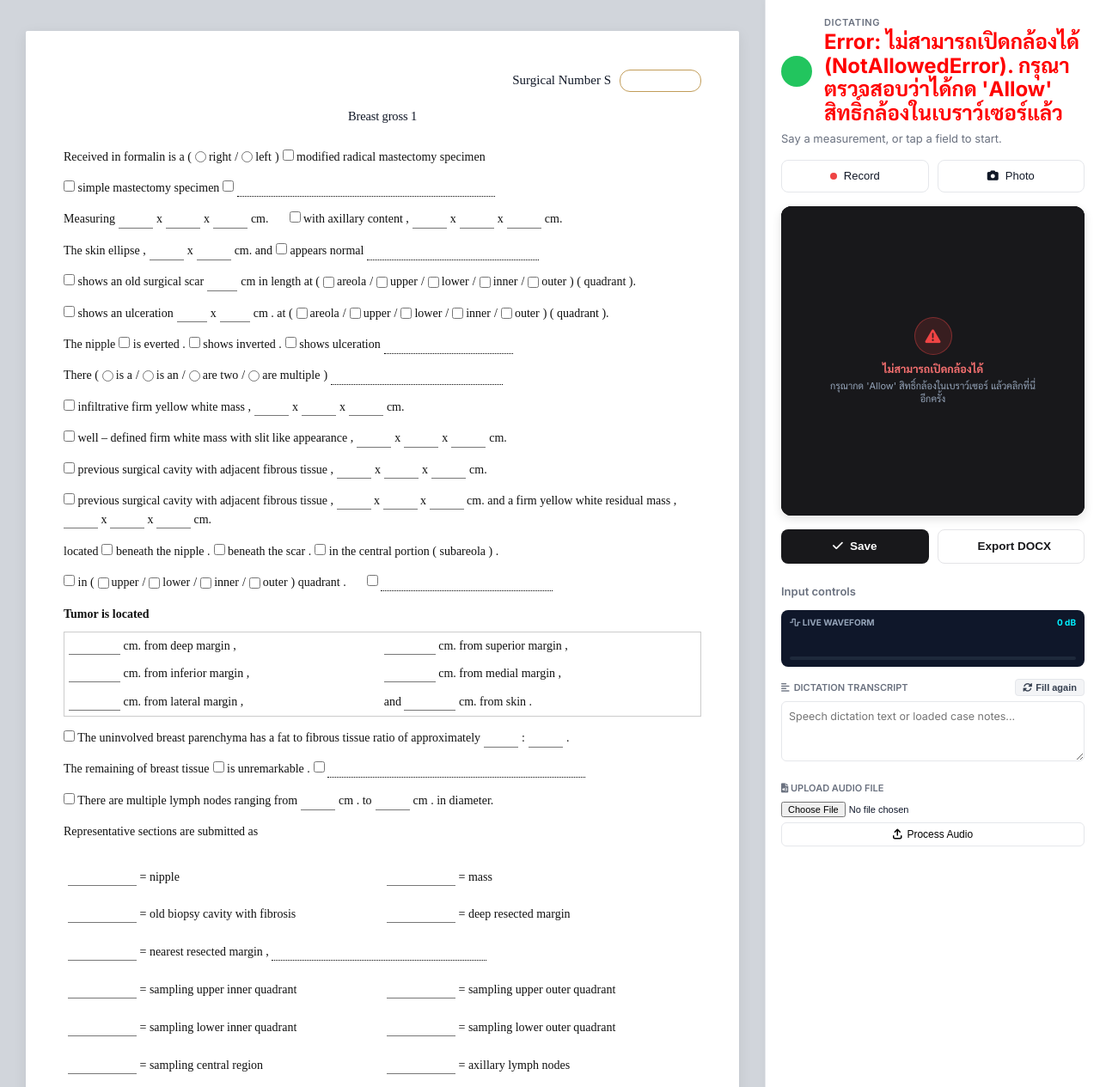
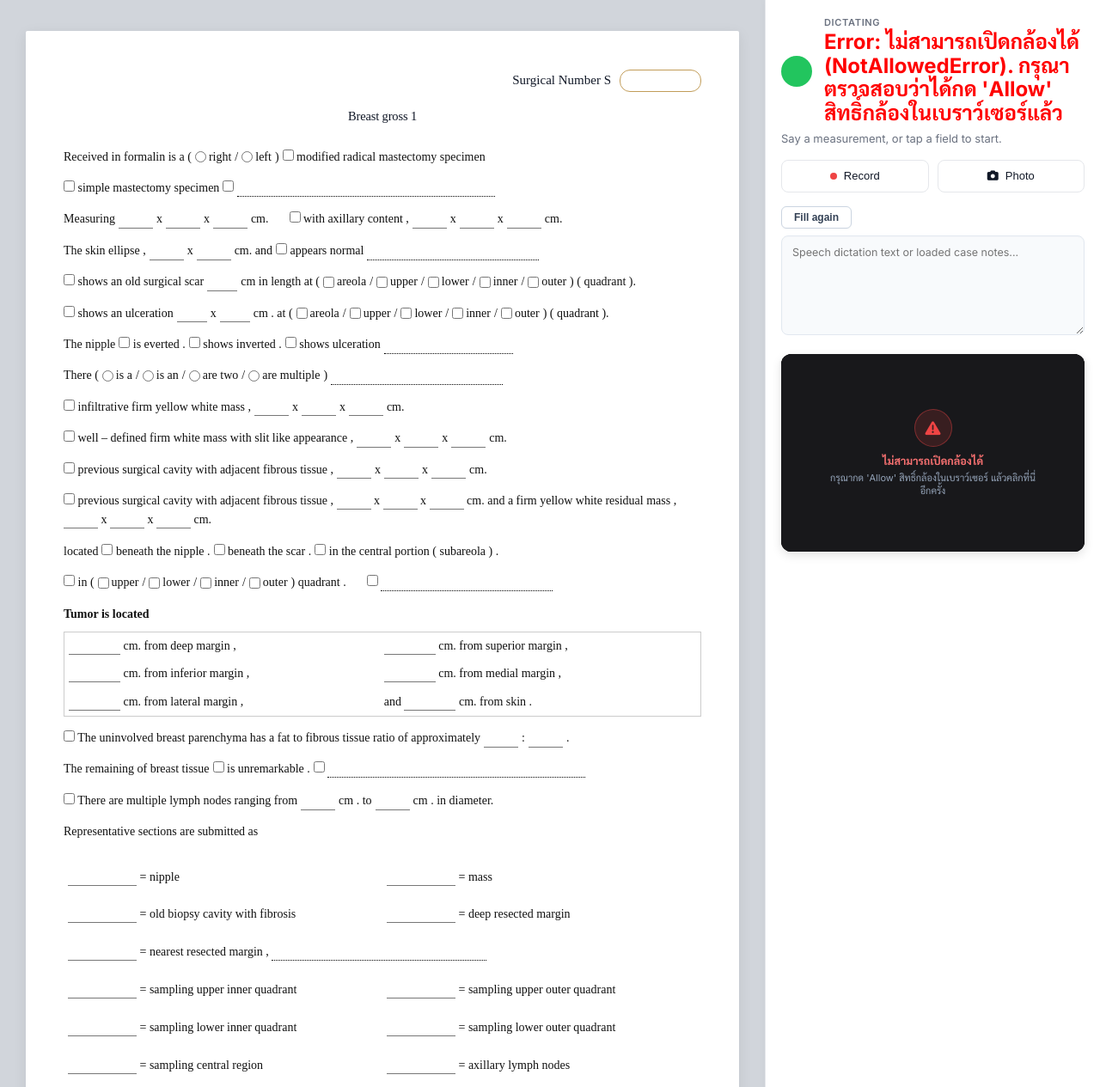
Before and after one commit to roojask/app_pathology_7-7-2569, a Flask app: page / in a window 1280 px wide. Shown: the part 56-1321 px from the top of the page at 86% size. Run offline with Flask 3, Linux system fonts and the light colour scheme; some libraries are stand-ins or nearby versions.

Commit message:
feat: match workstation view to mockup when viewing case history with audio, transcription, and camera

```diff
--- a/app.py
+++ b/app.py
@@ -570,6 +570,125 @@ def export_fhir_record(history_id):
     response.headers["Content-type"] = "application/json; charset=utf-8"
     return response
 
+def synthesize_transcription_from_data(data: dict) -> str:
+    """
+    Synthesizes fluent clinical pathology dictation text from structured form data
+    for historical cases that did not store raw speech transcripts.
+    """
+    if not data:
+        return ""
+
+    parts = []
+    # 1. Specimen & Procedure
+    side = data.get("s1_side", "").strip()
+    proc = data.get("s2_proc", "").strip()
+    if proc == "modified":
+        proc_desc = "modified radical mastectomy specimen"
+    elif proc == "simple":
+        proc_desc = "simple mastectomy specimen"
+    else:
+        proc_desc = "mastectomy specimen"
+
+    specimen_lead = "Received in formalin is a"
+    if side:
+        specimen_lead += f" {side}"
+    specimen_lead += f" {proc_desc}"
+
+    s3_dims = data.get("s3_dims") or []
+    valid_s3 = [str(d) for d in s3_dims if str(d).strip()]
+    if valid_s3:
+        specimen_lead += f" measuring {' x '.join(valid_s3)} cm."
+    else:
+        specimen_lead += "."
+
+    s4_dims = data.get("s4_dims") or []
+    valid_s4 = [str(d) for d in s4_dims if str(d).strip()]
+    if data.get("s4_check") or valid_s4:
+        if valid_s4:
+            specimen_lead += f" with axillary content measuring {' x '.join(valid_s4)} cm."
+        else:
+            specimen_lead += " with axillary content."
+    parts.append(specimen_lead)
+
+    # 2. Skin ellipse and scar
+    s5_dims = data.get("s5_dims") or []
+    valid_s5 = [str(d) for d in s5_dims if str(d).strip()]
+    skin_details = []
+    if valid_s5:
+        skin_details.append(f"The skin ellipse measures {' x '.join(valid_s5)} cm")
+    if data.get("s5_appears_normal"):
+        skin_details.append("appears normal")
+    if skin_details:
+        parts.append(", ".join(skin_details) + ".")
+
+    if data.get("s6_check") or data.get("s7_len") or data.get("s7_locs"):
+        scar_text = "Shows an old surgical scar"
+        if data.get("s7_len"):
+            scar_text += f" {data.get('s7_len')} cm in length"
+        locs = data.get("s7_locs") or []
+        if locs:
+            scar_text += f" at ({', '.join(locs)}) quadrant"
+        parts.append(scar_text + ".")
+
+    if data.get("s8_check") or data.get("s8_dims") or data.get("s8_locs"):
+        s8_dims = data.get("s8_dims") or []
+        valid_s8 = [str(d) for d in s8_dims if str(d).strip()]
+        ulc_text = "Shows an ulceration"
+        if valid_s8:
+            ulc_text += f" measuring {' x '.join(valid_s8)} cm"
+        s8_locs = data.get("s8_locs") or []
+        if s8_locs:
+            ulc_text += f" at ({', '.join(s8_locs)}) quadrant"
+        parts.append(ulc_text + ".")
+
+    if data.get("s9_val"):
+        parts.append(f"The nipple {data.get('s9_val')}.")
+
+    # 3. Tumor / Mass
+    grammar = data.get("s10_grammar", "is a")
+    masses = []
+    if data.get("s10_infiltrative") or data.get("s10_inf_dims"):
+        inf_dims = [str(d) for d in (data.get("s10_inf_dims") or []) if str(d).strip()]
+        d_str = f" measuring {' x '.join(inf_dims)} cm" if inf_dims else ""
+        masses.append(f"infiltrative firm yellow white mass{d_str}")
+
+    if data.get("s10_well") or data.get("s10_well_dims"):
+        well_dims = [str(d) for d in (data.get("s10_well_dims") or []) if str(d).strip()]
+        d_str = f" measuring {' x '.join(well_dims)} cm" if well_dims else ""
+        masses.append(f"well-defined firm white mass with slit like appearance{d_str}")
+
+    if data.get("s10_prev1") or data.get("s10_prev1_dims"):
+        p1_dims = [str(d) for d in (data.get("s10_prev1_dims") or []) if str(d).strip()]
+        d_str = f" measuring {' x '.join(p1_dims)} cm" if p1_dims else ""
+        masses.append(f"previous surgical cavity with adjacent fibrous tissue{d_str}")
+
+    quad_vals = data.get("s10_5_quadrant_vals") or []
+    loc_clause = f" located at ({' '.join(quad_vals)}) quadrant" if quad_vals else ""
+
+    if masses:
+        parts.append(f"There {grammar} {', and '.join(masses)}{loc_clause}.")
+
+    # 4. Margins
+    margin_items = []
+    for m_key, m_name in [("s11_deep", "deep"), ("s11_superior", "superior"), ("s11_inferior", "inferior"),
+                          ("s11_medial", "medial"), ("s11_lateral", "lateral"), ("s11_skin", "skin")]:
+        val = data.get(m_key)
+        if val:
+            margin_items.append(f"{m_name} margin is {val} cm")
+    if margin_items:
+        parts.append("Resection margins: " + ", ".join(margin_items) + ".")
+
+    # 5. Lymph nodes
+    if data.get("s14_check") or data.get("s14_num") or data.get("s14_min") or data.get("s14_max"):
+        ln_text = "Axillary lymph nodes identified"
+        if data.get("s14_num"):
+            ln_text += f", total {data.get('s14_num')} nodes found"
+        if data.get("s14_min") or data.get("s14_max"):
+            ln_text += f" ranging from {data.get('s14_min', '')} to {data.get('s14_max', '')} cm"
+        parts.append(ln_text + ".")
+
+    return " ".join(parts)
+
 @app.route("/history/load/<int:history_id>")
 @login_required
 def load_history(history_id):
@@ -587,8 +706,43 @@ def load_history(history_id):
         return redirect(url_for('history'))
 
     flags = generate_confidence_flags(data)
+
+    # Check or synthesize transcription
     transcription = data.get("transcription") or data.get("transcription_text") or ""
+    if not transcription or not transcription.strip():
+        transcription = synthesize_transcription_from_data(data)
+        # Persist synthesized transcription into database for fast subsequent loads
+        try:
+            data["transcription"] = transcription
+            history_record.form_data = json.dumps(data)
+            db.session.commit()
+        except Exception as update_err:
+            db.session.rollback()
+            print(f"[load_history update_err] {update_err}")
+
     audio_fn = history_record.audio_filename or data.get("audio_filename") or ""
+
+    # Ensure PDF and DOCX files are present on disk for immediate viewing/downloading
+    pdf_filename = f"case_{history_id}.pdf"
+    pdf_path = Config.OUTPUT_DIR / pdf_filename
+    if not pdf_path.exists() and Config.PDF_TEMPLATE_PATH.exists():
+        try:
+            process_pdf_15_sections(Config.PDF_TEMPLATE_PATH, pdf_path, data)
+        except Exception as pe:
+            print(f"[load_history PDF Error] {pe}")
+            pdf_filename = None
+
+    docx_filename = f"case_{history_id}.docx"
+    docx_path = Config.OUTPUT_DIR / docx_filename
+    if not docx_path.exists():
+        try:
+            from src.export.docx_exporter import generate_docx_document
+            docx_buf = generate_docx_document(data)
+            with open(docx_path, "wb") as f:
+                f.write(docx_buf.getvalue())
+        except Exception as de:
+            print(f"[load_history DOCX Error] {de}")
+            docx_filename = None
 
     flash("History loaded successfully.", "success")
     return render_template(
@@ -596,8 +750,13 @@ def load_history(history_id):
         data=data,
         flags=flags,
         transcription=transcription,
-        audio_filename=audio_fn
+        audio_filename=audio_fn,
+        pdf_filename=pdf_filename,
+        docx_filename=docx_filename,
+        loaded_history_id=history_id,
+        loaded_surgical_no=history_record.surgical_number
     )
+
 
 if __name__ == "__main__":
     if Config.USE_HTTPS and Config.SSL_CERT_PATH.exists() and Config.SSL_KEY_PATH.exists():
--- a/static/script.js
+++ b/static/script.js
@@ -1038,6 +1038,15 @@ document.addEventListener('DOMContentLoaded', function () {
                 startCameraDirectly();
             }
         });
+
+        // Automatically start camera if user already granted permission
+        if (navigator.permissions && navigator.permissions.query) {
+            navigator.permissions.query({ name: 'camera' }).then(function(res) {
+                if (res.state === 'granted' && !isCameraRunning) {
+                    startCameraDirectly();
+                }
+            }).catch(function() {});
+        }
     }
 
     const btnCameraFlip = document.getElementById('btn-camera-flip');
--- a/static/style.css
+++ b/static/style.css
@@ -735,8 +735,8 @@ body {
 .camera-feed-box {
     position: relative;
     width: 100%;
-    height: 360px;
-    min-height: 360px;
+    height: 230px;
+    min-height: 230px;
     flex-shrink: 0;
     overflow: hidden;
     background: #000000;
@@ -1039,62 +1039,103 @@ body {
     transition: width 0.05s ease-out;
 }
 
-.transcript-box-wrapper {
-    margin-bottom: 4px;
+/* Sidebar Audio Playback Card (Matching Reference Mockup) */
+.sidebar-audio-box {
+    background: #f8fafc;
+    border: 1px solid #e2e8f0;
+    border-radius: 8px;
+    padding: 6px 10px;
+    margin-bottom: 12px;
+    display: flex;
+    align-items: center;
+    gap: 8px;
+    box-shadow: 0 1px 3px rgba(0,0,0,0.03);
 }
 
-.transcript-header-row {
+.btn-audio-clear {
+    width: 26px;
+    height: 26px;
+    min-width: 26px;
+    border-radius: 4px;
+    background: #475569;
+    color: #ffffff;
+    border: none;
+    cursor: pointer;
     display: flex;
-    justify-content: space-between;
     align-items: center;
-    margin-bottom: 6px;
+    justify-content: center;
+    font-size: 11px;
+    transition: background 0.15s ease;
 }
 
-.transcript-label {
-    font-size: 11px;
-    font-weight: 600;
-    color: #6b7280;
-    text-transform: uppercase;
-    display: flex;
-    align-items: center;
-    gap: 5px;
+.btn-audio-clear:hover {
+    background: #1e293b;
+}
+
+.fill-again-row {
+    margin-bottom: 8px;
 }
 
 .btn-fill-again {
-    background: #f3f4f6;
-    border: 1px solid #e5e7eb;
-    border-radius: 4px;
-    padding: 3px 8px;
-    font-size: 11px;
+    background: #ffffff;
+    border: 1px solid #cbd5e1;
+    border-radius: 6px;
+    padding: 5px 14px;
+    font-size: 12px;
     font-weight: 600;
+    color: #334155;
     cursor: pointer;
-    color: #374151;
     display: inline-flex;
     align-items: center;
-    gap: 4px;
-    transition: all 0.15s;
+    gap: 6px;
+    box-shadow: 0 1px 2px rgba(0,0,0,0.03);
+    transition: all 0.15s ease;
 }
 
 .btn-fill-again:hover {
-    background: #e5e7eb;
+    background: #f1f5f9;
+    border-color: #94a3b8;
+    color: #0f172a;
 }
 
-#sidebar-transcription-box {
+.transcript-box-wrapper {
+    margin-bottom: 12px;
+}
+
+.sidebar-transcript-area {
     width: 100%;
-    border: 1px solid #e5e7eb;
-    border-radius: 6px;
-    padding: 8px;
+    box-sizing: border-box;
+    background: #f8fafc;
+    border: 1px solid #e2e8f0;
+    border-radius: 8px;
+    padding: 10px 12px;
     font-size: 12.5px;
-    line-height: 1.4;
-    color: #111827;
+    line-height: 1.5;
+    color: #334155;
     font-family: inherit;
     resize: vertical;
     outline: none;
-    box-sizing: border-box;
+    min-height: 90px;
+    box-shadow: inset 0 1px 2px rgba(0,0,0,0.02);
 }
 
-#sidebar-transcription-box:focus {
-    border-color: #9ca3af;
+.sidebar-transcript-area:focus {
+    border-color: #94a3b8;
+    background: #ffffff;
+}
+
+.case-loaded-pill {
+    display: inline-flex;
+    align-items: center;
+    gap: 6px;
+    padding: 4px 10px;
+    border-radius: 9999px;
+    background: #ecfdf5;
+    color: #059669;
+    border: 1px solid #a7f3d0;
+    font-size: 12px;
+    font-weight: 700;
+    margin-left: 6px;
 }
 
 .audio-upload-wrapper {
--- a/templates/index.html
+++ b/templates/index.html
@@ -21,6 +21,11 @@
                 <a href="{{ url_for('dashboard') }}" class="nav-pill">Dashboard</a>
                 <a href="{{ url_for('index') }}" class="nav-pill active">Form</a>
                 <a href="{{ url_for('history') }}" class="nav-pill">History</a>
+                {% if loaded_history_id %}
+                <span class="case-loaded-pill" title="กำลังเปิดดูประวัติเคสนี้">
+                    <i class="fa-solid fa-folder-open"></i> {{ loaded_surgical_no or ("Case #" ~ loaded_history_id) }}
+                </span>
+                {% endif %}
             </nav>
         </div>
 
@@ -626,7 +631,7 @@
             </div>
         </div> <!-- End of .document-canvas -->
 
-        <!-- Right: Modern Workstation Sidebar (Matching Mockup) -->
+        <!-- Right: Modern Workstation Sidebar (Matching User Reference) -->
         <aside class="workstation-sidebar">
 
             <!-- 1. Dictating Status Header -->
@@ -643,16 +648,42 @@
             <!-- 2. Dual Top Buttons: [ ● Record ] & [ 📷 Photo ] -->
             <div class="sidebar-top-btn-row">
                 <button type="button" class="btn-sidebar-pill" id="btn-mic-toggle">
-                    <span class="btn-dot-red"></span> Record
+                    <span class="btn-dot-red"></span> <span id="btn-mic-text">Record</span>
                 </button>
                 <button type="button" class="btn-sidebar-pill" id="btn-camera-toggle">
                     <i class="fa-solid fa-camera"></i> Photo
                 </button>
             </div>
 
-            <!-- 3. Clean Camera Card with Gesture Grid -->
-            <div class="camera-card-clean">
-                <div class="camera-feed-box" id="camera-feed-container">
+            <!-- 3. Recorded Audio Player Widget (Right below buttons, matching user reference) -->
+            <div id="sidebar-audio-playback-container" class="sidebar-audio-box" style="{% if not audio_filename %}display:none;{% else %}display:flex;{% endif %}">
+                <audio controls id="sidebar-audio-player" preload="metadata" style="flex: 1; height: 36px; border-radius: 6px; outline: none;">
+                    {% if audio_filename %}
+                        {% set audio_src = audio_filename if (audio_filename.startswith('http://') or audio_filename.startswith('https://')) else url_for('get_upload', filename=audio_filename) %}
+                        {% set audio_mime = 'audio/mpeg' if audio_filename.lower().endswith('.mp3') else 'audio/wav' %}
+                        <source src="{{ audio_src }}" type="{{ audio_mime }}">
+                    {% endif %}
+                </audio>
+                <button type="button" id="btn-clear-audio" onclick="clearSidebarAudio();" title="Remove Audio" class="btn-audio-clear">
+                    <i class="fa-solid fa-xmark"></i>
+                </button>
+            </div>
+
+            <!-- 4. Fill Again Button -->
+            <div class="fill-again-row" style="margin-bottom: 8px;">
+                <button type="button" id="btn-reextract-side" class="btn-fill-again">
+                    Fill again
+                </button>
+            </div>
+
+            <!-- 5. Dictation Transcript Box -->
+            <div class="transcript-box-wrapper" style="margin-bottom: 14px;">
+                <textarea id="sidebar-transcription-box" rows="5" class="sidebar-transcript-area" placeholder="Speech dictation text or loaded case notes...">{{ transcription if transcription else "" }}</textarea>
+            </div>
+
+            <!-- 6. Live Camera Feed (Cleanly placed at bottom of sidebar, matching user reference) -->
+            <div class="camera-card-clean" style="margin-top: 4px;">
+                <div class="camera-feed-box" id="camera-feed-container" style="height: 230px; min-height: 230px;">
                     <!-- Native Mirrored Video Stream -->
                     <video class="input_video" autoplay playsinline muted></video>
                     <!-- Transparent Canvas for hand landmarks -->
@@ -691,22 +722,8 @@
                 </div>
             </div>
 
-            <!-- 4. Action Buttons directly under camera: [ ✓ Save ] & [ 📥 Export DOCX ] -->
-            <div class="sidebar-action-btn-row">
-                <button type="button" class="btn-sidebar-save" id="btn-sidebar-save" onclick="document.getElementById('btn-save-submit').click();">
-                    <i class="fa-solid fa-check"></i> Save
-                </button>
-                <button type="button" class="btn-sidebar-export" id="btn-sidebar-export" onclick="window.exportDocxDirectly();">
-                    <i class="fa-solid fa-arrow-down-to-bracket"></i> Export DOCX
-                </button>
-            </div>
-
-            <!-- 5. Input Controls Section -->
-            <div class="input-controls-section">
-                <h3 class="input-controls-heading">Input controls</h3>
-
-                <!-- Live Waveform -->
-                <div class="waveform-box">
+            <!-- Active Recording Waveform Indicator (shown only while actively recording) -->
+            <div class="waveform-box" id="active-recording-waveform" style="display: none; margin-top: 8px;">
                 <div class="waveform-info-row">
                     <span class="waveform-title"><i class="fa-solid fa-wave-square"></i> Live Waveform</span>
                     <span id="audio-db-text" class="waveform-db">0 dB</span>
@@ -717,44 +734,11 @@
                 </div>
             </div>
 
-                <!-- Recorded Audio Player Widget -->
-                <div id="sidebar-audio-playback-container" style="{% if not audio_filename %}display:none;{% endif %} margin-bottom: 14px;">
-                    <div style="font-size: 11px; font-weight: 600; color: #64748b; margin-bottom: 4px;">
-                        <i class="fa-solid fa-play"></i> Recorded Audio
-                    </div>
-                    <audio controls id="sidebar-audio-player" style="width: 100%; height: 32px; border-radius: 6px;">
-                        {% if audio_filename %}
-                            {% if audio_filename.startswith('http://') or audio_filename.startswith('https://') %}
-                            <source src="{{ audio_filename }}" type="audio/wav">
-                            {% else %}
-                            <source src="{{ url_for('get_upload', filename=audio_filename) }}" type="audio/wav">
-                            {% endif %}
-                        {% endif %}
-                    </audio>
-                </div>
-
-                <!-- Transcript Box + Fill Again -->
-                <div class="transcript-box-wrapper">
-                    <div class="transcript-header-row">
-                        <span class="transcript-label"><i class="fa-solid fa-align-left"></i> Dictation Transcript</span>
-                        <button type="button" id="btn-reextract-side" class="btn-fill-again">
-                            <i class="fa-solid fa-rotate"></i> Fill again
-                        </button>
-                    </div>
-                    <textarea id="sidebar-transcription-box" rows="3" placeholder="Speech dictation text or loaded case notes...">{{ transcription if transcription else "" }}</textarea>
-                </div>
-
-                <!-- Audio Upload -->
-                <div class="audio-upload-wrapper">
-                    <span class="upload-label"><i class="fa-solid fa-file-audio"></i> Upload Audio File</span>
-                    <form action="/" method="post" enctype="multipart/form-data" id="audio-upload-form">
+            <!-- Hidden audio upload form for backend processing -->
+            <form action="/" method="post" enctype="multipart/form-data" id="audio-upload-form" style="display: none;">
                 <input id="file-upload" type="file" name="audio_file" class="file-input-clean">
-                        <button type="submit" class="btn-upload-submit">
-                            <i class="fa-solid fa-arrow-up-from-bracket"></i> Process Audio
-                        </button>
+                <button type="submit" class="btn-upload-submit">Process</button>
             </form>
-                </div>
-            </div>
 
         </aside>
     </div>
@@ -783,6 +767,25 @@
                 window.setPaperZoom(currentDocZoom + delta);
             };
         })();
+
+        // Clear and close recorded audio player
+        window.clearSidebarAudio = function() {
+            const audioContainer = document.getElementById('sidebar-audio-playback-container');
+            const audioPlayer = document.getElementById('sidebar-audio-player');
+            const hiddenAudio = document.getElementById('hidden-audio-filename');
+            if (audioPlayer) {
+                audioPlayer.pause();
+                audioPlayer.removeAttribute('src');
+                audioPlayer.innerHTML = '';
+                audioPlayer.load();
+            }
+            if (audioContainer) {
+                audioContainer.style.display = 'none';
+            }
+            if (hiddenAudio) {
+                hiddenAudio.value = '';
+            }
+        };
     </script>
 
     <script src="https://cdn.jsdelivr.net/npm/@mediapipe/camera_utils/camera_utils.js" crossorigin="anonymous"></script>
```
Also changed, not shown: templates/dashboard.html (+4 -4 lines), templates/history.html (+9 -11 lines). Lines whose indentation alone changed are shown as unchanged.
